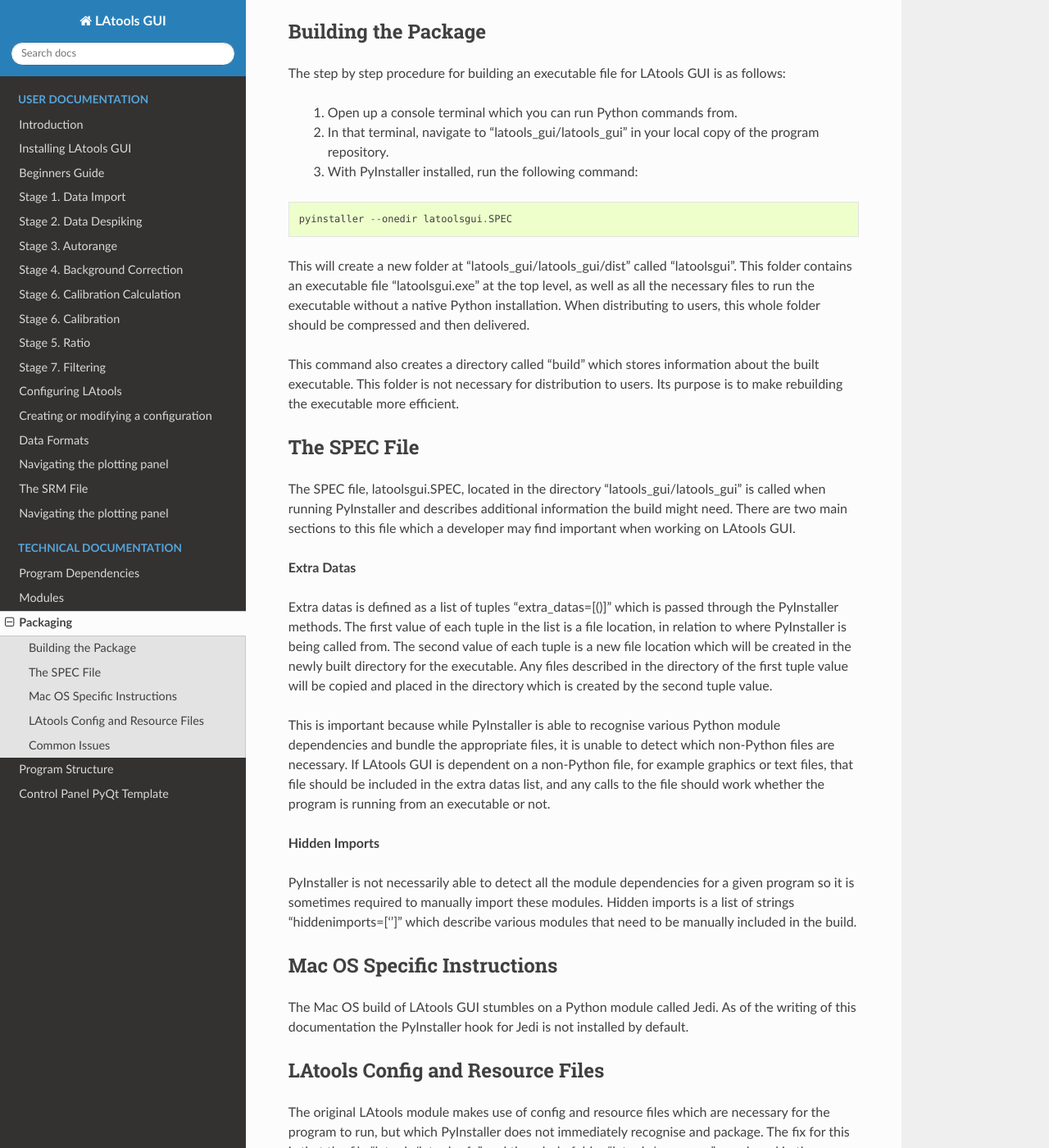
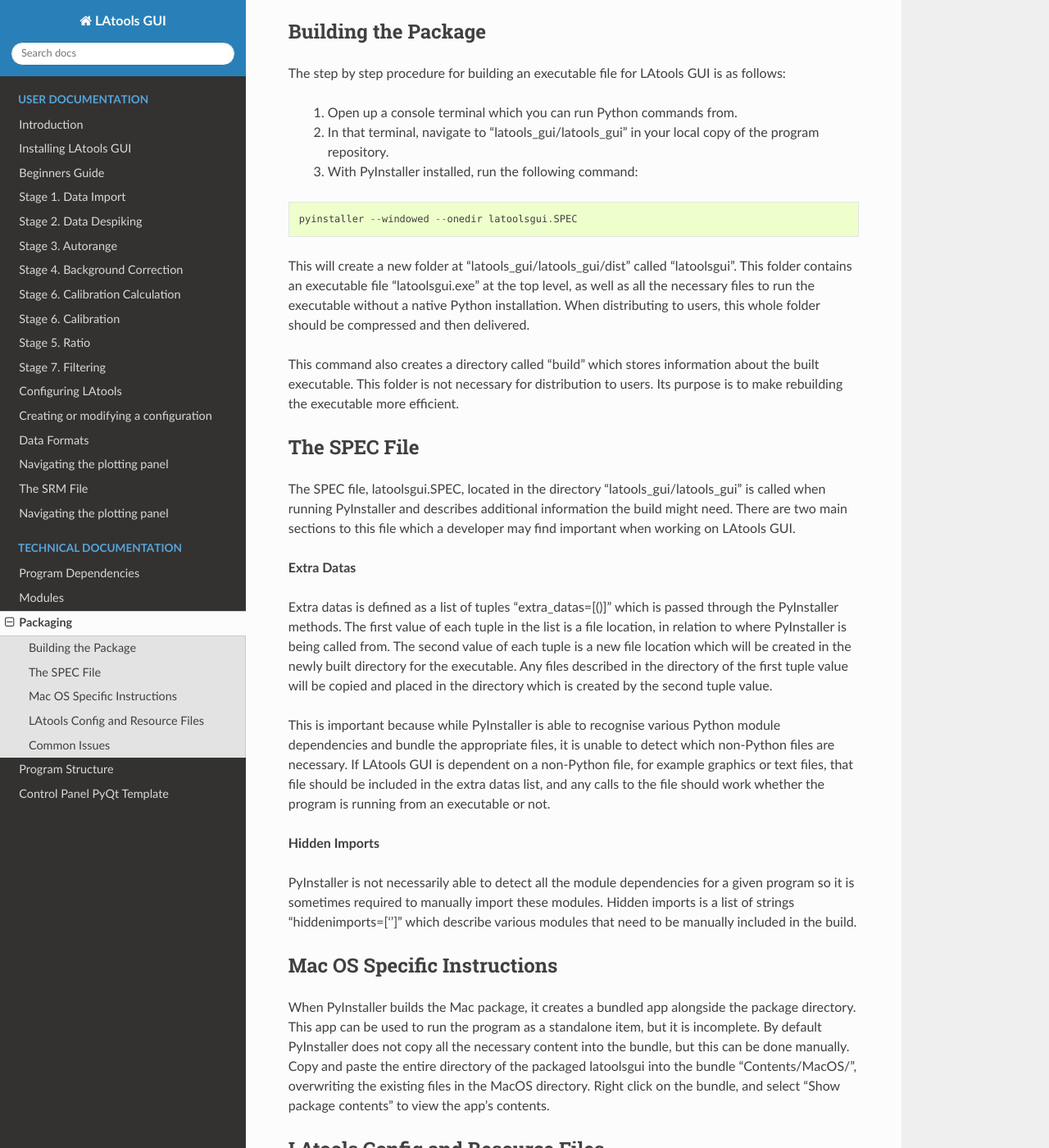
Before and after one commit to oscarbranson/latools_gui, a Sphinx documentation site: the page built from docs/source/backend/packaging.rst, in a window 1280 px wide and 1400 px high, scrolled down 258 px. Shown: the whole window at 82% size. Built offline with Sphinx 7.4.7 and the Read the Docs theme 2.0.0, drawn with Linux system fonts in a browser that asks for light colours.

Commit message:
Cleaning up package presentation and updating documentation.

```diff
--- a/docs/source/backend/packaging.rst
+++ b/docs/source/backend/packaging.rst
@@ -17,7 +17,7 @@
   3. With PyInstaller installed, run the following command:
 ::
 
-    pyinstaller --onedir latoolsgui.SPEC
+    pyinstaller --windowed --onedir latoolsgui.SPEC
 
 This will create a new folder at "latools_gui/latools_gui/dist" called "latoolsgui". This folder contains an executable
 file "latoolsgui.exe" at the top level, as well as all the necessary files to run the executable without a native
@@ -56,8 +56,12 @@
 
 Mac OS Specific Instructions
 ============================
-The Mac OS build of LAtools GUI stumbles on a Python module called Jedi. As of the writing of this documentation the
-PyInstaller hook for Jedi is not installed by default.
+When PyInstaller builds the Mac package, it creates a bundled app alongside the package directory.
+This app can be used to run the program as a standalone item, but it is incomplete. By default
+PyInstaller does not copy all the necessary content into the bundle, but this can be done manually.
+Copy and paste the entire directory of the packaged latoolsgui into the bundle "Contents/MacOS/",
+overwriting the existing files in the MacOS directory.
+Right click on the bundle, and select "Show package contents" to view the app's contents.
 
 
 LAtools Config and Resource Files
```
Also changed, not shown: 1 other file.
